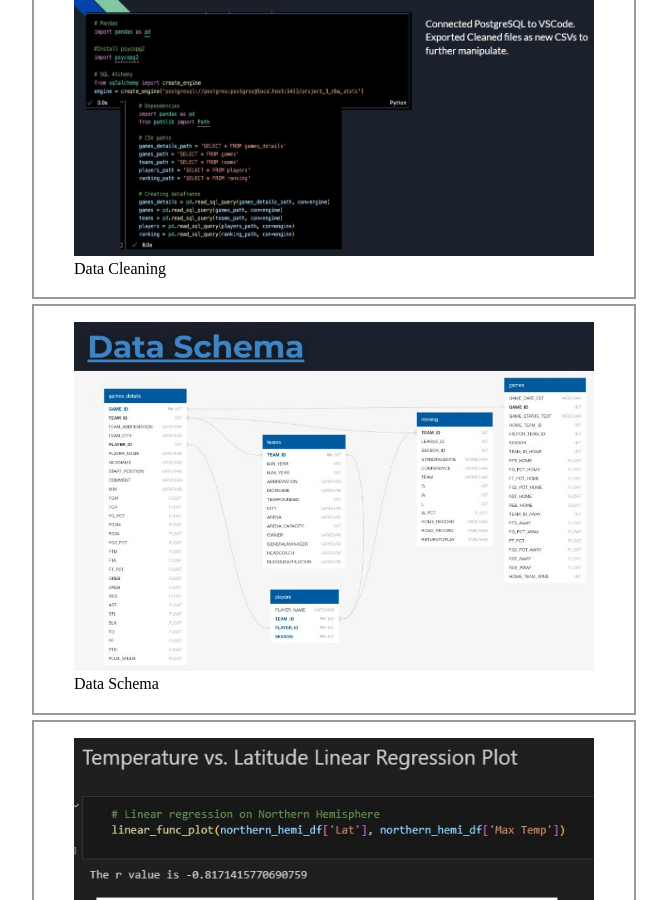
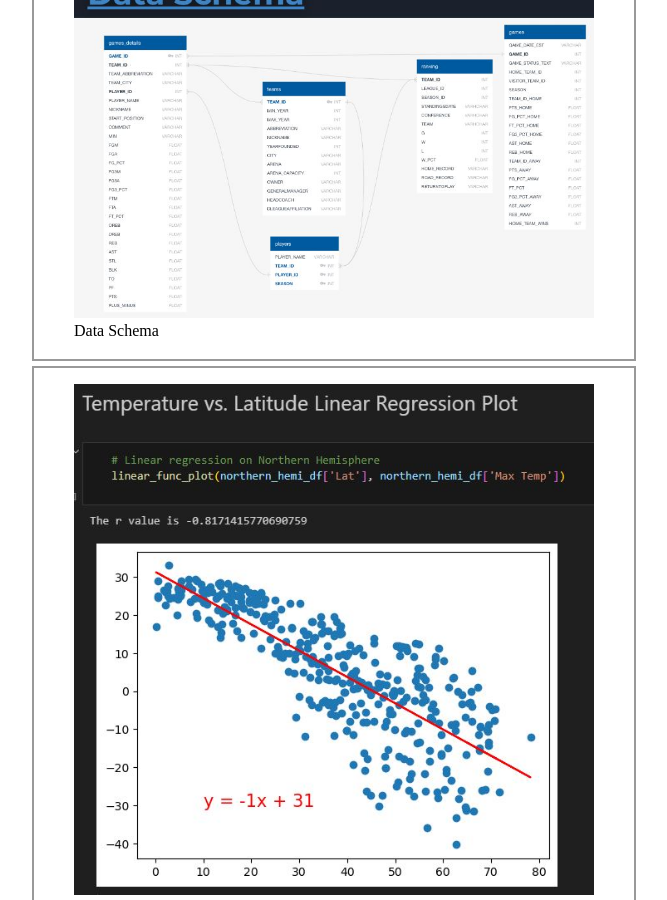
Before and after one commit to JerricaRaemer/jerricaraemer.github.com, a Jekyll site: the page built from portfolio.md, in a window 1280 px wide and 900 px high, scrolled down 732 px. Shown: the whole window, without its empty margins (313-980 px from the left). Built offline with Jekyll 4.4.1, drawn with Linux system fonts in a browser that asks for light colours; some of the changed text lies outside the part shown.

Commit message:
Update portfolio.md

```diff
--- a/portfolio.md
+++ b/portfolio.md
@@ -24,15 +24,6 @@ permalink: /portfolio/
       <figcaption>Data Cleaning</figcaption>
     </figure>
   </div>
-</div>
-
-<div class="gallery">
-  <figure>
-    <a target="_blank" href="{{ '/assets/images/Data_Cleaning_SQL_Python.jpg' | relative_url }}">
-      <img src="{{ '/assets/images/Data_Cleaning_SQL_Python.jpg' | relative_url }}" alt="Data_Cleaning" />
-    </a>
-    <figcaption>Data Cleaning</figcaption>
-  </figure>
 </div>
 
 <div class="gallery">
@@ -80,6 +71,8 @@ permalink: /portfolio/
   </figure>
 </div>
 
+</div class="gallery-grid">
+
 ## Key Achievements
 
 > **Process & Compliance**
```
